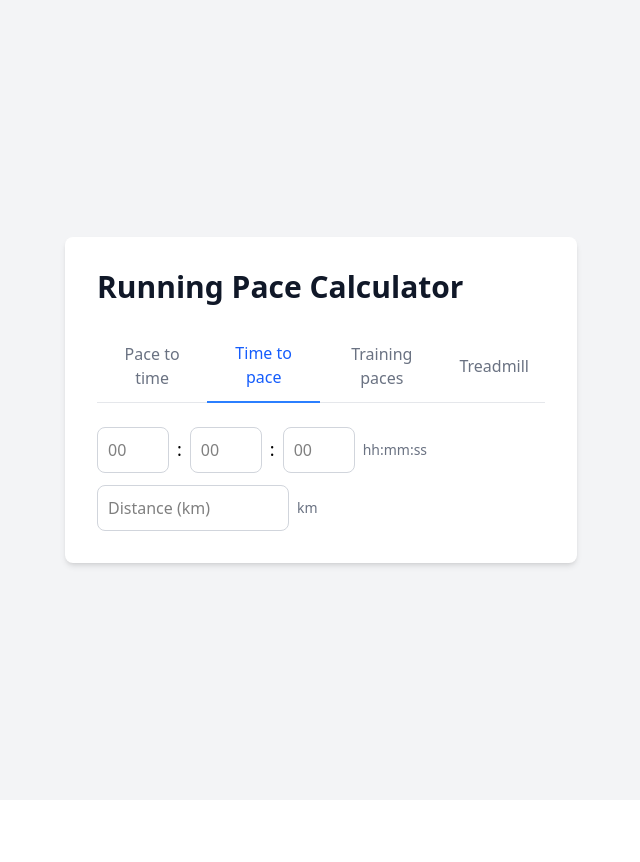
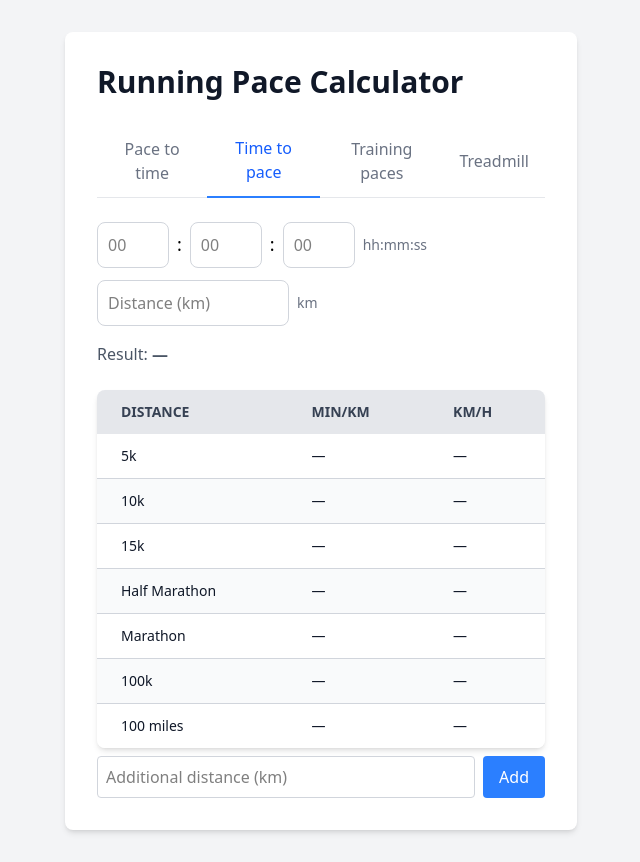
Before and after one commit to buren/unit-conversions, a React (Vite) app: page / in a window 1280 px wide. Both pictures are taken after a click on the button "Time to pace". Shown: the whole page, without its empty margins (319-959 px from the left). Before the commit the page ends 800 px from the top, so only its background shows below. Built offline with nearby package versions, Linux system fonts and the light colour scheme.

Commit message:
Always render pace table and top-align card
Show the table with em-dash placeholders before any input so it
doesn't yank into view on the first keystroke. Anchor the card to
a consistent top margin instead of vertically centering it.

```diff
--- a/src/App.tsx
+++ b/src/App.tsx
@@ -81,8 +81,8 @@ export default function App() {
   }, [tab, paceState, timeState, treadmillState, trainingCalc, updateUrl]);
 
   return (
-    <div className="bg-gray-100 min-h-screen flex items-center justify-center p-4">
-      <div className="bg-white p-4 sm:p-8 shadow-md rounded-lg w-full max-w-lg">
+    <div className="bg-gray-100 min-h-screen flex justify-center px-4 py-8">
+      <div className="bg-white p-4 sm:p-8 shadow-md rounded-lg w-full max-w-lg h-fit">
         <h1 className="text-3xl font-bold text-gray-900 mb-6">Running Pace Calculator</h1>
 
         <div className="flex border-b border-gray-200 mb-6">
--- a/src/components/PaceTable.tsx
+++ b/src/components/PaceTable.tsx
@@ -1,4 +1,4 @@
-import type { PaceTableRow } from "../lib/pace";
+import { EMPTY_VALUE, type PaceTableRow } from "../lib/pace";
 
 interface PaceTableProps {
   data: PaceTableRow[];
@@ -56,7 +56,7 @@ export default function PaceTable({ data, title = "Time", showKmh = false, highl
               </td>
               {showMiles && <td className="px-3 sm:px-6 py-3 text-gray-500">{round(row.miles!, 1)} mi</td>}
               <td className="px-3 sm:px-6 py-3 text-gray-900">{row.value}</td>
-              {showKmh && <td className="px-3 sm:px-6 py-3 text-gray-900">{round(paceStringToKmh(row.value), 1)}</td>}
+              {showKmh && <td className="px-3 sm:px-6 py-3 text-gray-900">{row.value === EMPTY_VALUE ? EMPTY_VALUE : round(paceStringToKmh(row.value), 1)}</td>}
             </tr>
           ))}
         </tbody>
--- a/src/components/PaceToTime.tsx
+++ b/src/components/PaceToTime.tsx
@@ -51,7 +51,7 @@ export default function PaceToTime({
       ? paceToKmh(...mileToKmPace(paceMin, paceSec).split(":").map(Number) as [number, number])
       : paceToKmh(paceMin, paceSec)
     : 0;
-  const table = isDirty ? paceToTimeTable(paceMin, paceSec, isSpeed ? "min/km" : unit, extraM) : [];
+  const table = paceToTimeTable(paceMin, paceSec, isSpeed ? "min/km" : unit, extraM);
 
   function handleSecondsChange(value: number) {
     if (value >= 60) {
@@ -79,7 +79,7 @@ export default function PaceToTime({
     setCustomDistances((prev) => prev.filter((d) => d !== km));
   }
 
-  let resultText = "-";
+  let resultText = "—";
   if (converted) {
     if (isSpeed) {
       const milePace = kmToMilePace(paceMin, paceSec);
@@ -163,15 +163,11 @@ export default function PaceToTime({
         )}
       </div>
 
-      {isDirty && (
       <p className="mt-4 text-gray-600">
         Result:{" "}
         <span className="font-semibold">{resultText}</span>
       </p>
-      )}
 
-      {isDirty && (
-        <>
       <div className="mt-6">
         <PaceTable data={table} />
       </div>
@@ -213,8 +209,6 @@ export default function PaceToTime({
           ))}
         </div>
       )}
-        </>
-      )}
     </section>
   );
 }
--- a/src/components/TimeToPace.tsx
+++ b/src/components/TimeToPace.tsx
@@ -65,10 +65,10 @@ export default function TimeToPace({
   }
 
   let result: string | null = null;
-  let tableTitle = "Time";
+  let tableTitle = "min/km";
   let table: ReturnType<typeof timeToPaceTable> = [];
 
-  if (distanceKm) {
+  if (distanceKm && (hours > 0 || minutes > 0 || seconds > 0)) {
     const pace = racePace(distanceKm * 1000, hours, minutes, seconds);
     const [m, s] = pace.split(":").map((v) => parseInt(v));
     const milePace = kmToMilePace(m, s);
@@ -79,8 +79,13 @@ export default function TimeToPace({
     const isStandardDistance = RACE_DISTANCES.some((d) => d.meters === distanceM);
     const allExtraM = isStandardDistance ? extraM : [distanceM, ...extraM];
     table = paceToTimeTable(m, s, "min/km", allExtraM);
-  } else if (hours > 0 || minutes > 0 || seconds > 0) {
-    tableTitle = "min/km";
+  } else if (distanceKm) {
+    tableTitle = "Time";
+    const distanceM = distanceKm * 1000;
+    const isStandardDistance = RACE_DISTANCES.some((d) => d.meters === distanceM);
+    const allExtraM = isStandardDistance ? extraM : [distanceM, ...extraM];
+    table = paceToTimeTable(0, 0, "min/km", allExtraM);
+  } else {
     table = timeToPaceTable(hours, minutes, seconds, extraM);
   }
 
@@ -152,14 +157,10 @@ export default function TimeToPace({
         <span className="text-sm text-gray-500">km</span>
       </div>
 
-      {result && (
       <p className="mt-4 text-gray-600">
-          Result: <span className="font-semibold">{result}</span>
+        Result: <span className="font-semibold">{result ?? "—"}</span>
       </p>
-      )}
 
-      {table.length > 0 && (
-        <>
       <div className="mt-6">
         <PaceTable title={tableTitle} data={table} showKmh={tableTitle === "min/km"} highlightKm={distanceKm ?? undefined} />
       </div>
@@ -201,8 +202,6 @@ export default function TimeToPace({
           ))}
         </div>
       )}
-        </>
-      )}
     </section>
   );
 }
--- a/src/lib/pace.ts
+++ b/src/lib/pace.ts
@@ -65,6 +65,8 @@ export interface PaceTableRow {
   miles?: number;
 }
 
+export const EMPTY_VALUE = "—";
+
 /** Given a pace (mm:ss in the given unit), compute finish times for each distance */
 export function paceToTimeTable(
   minutes: number,
@@ -74,6 +76,7 @@ export function paceToTimeTable(
 ): PaceTableRow[] {
   const totalSec = toSeconds(0, minutes, seconds);
   const secPerM = unit === "min/mile" ? totalSec / 1609 : totalSec / 1000;
+  const isEmpty = totalSec <= 0;
 
   const allDistances: { meters: number; label: string; isCustom: boolean }[] = [
     ...RACE_DISTANCES.map((d) => ({ ...d, isCustom: false })),
@@ -85,7 +88,7 @@ export function paceToTimeTable(
   return allDistances.map(({ meters, label, isCustom }) => ({
     km: meters / 1000,
     label,
-    value: formatTime(secPerM * meters),
+    value: isEmpty ? EMPTY_VALUE : formatTime(secPerM * meters),
     isCustom,
     miles: unit === "min/mile" ? meters / 1609 : undefined,
   }));
@@ -108,7 +111,7 @@ export function timeToPaceTable(
   extraDistancesM: number[] = [],
 ): PaceTableRow[] {
   const totalSec = toSeconds(hours, minutes, seconds);
-  if (totalSec <= 0) return [];
+  const isEmpty = totalSec <= 0;
 
   const allDistances: { meters: number; label: string; isCustom: boolean }[] = [
     ...RACE_DISTANCES.map((d) => ({ ...d, isCustom: false })),
@@ -118,6 +121,9 @@ export function timeToPaceTable(
   allDistances.sort((a, b) => a.meters - b.meters);
 
   return allDistances.map(({ meters, label, isCustom }) => {
+    if (isEmpty) {
+      return { km: meters / 1000, label, value: EMPTY_VALUE, isCustom };
+    }
     const secPerKm = totalSec / (meters / 1000);
     const m = Math.floor(secPerKm / 60);
     const s = Math.round(secPerKm % 60);
```
Lines whose indentation alone changed are shown as unchanged.
